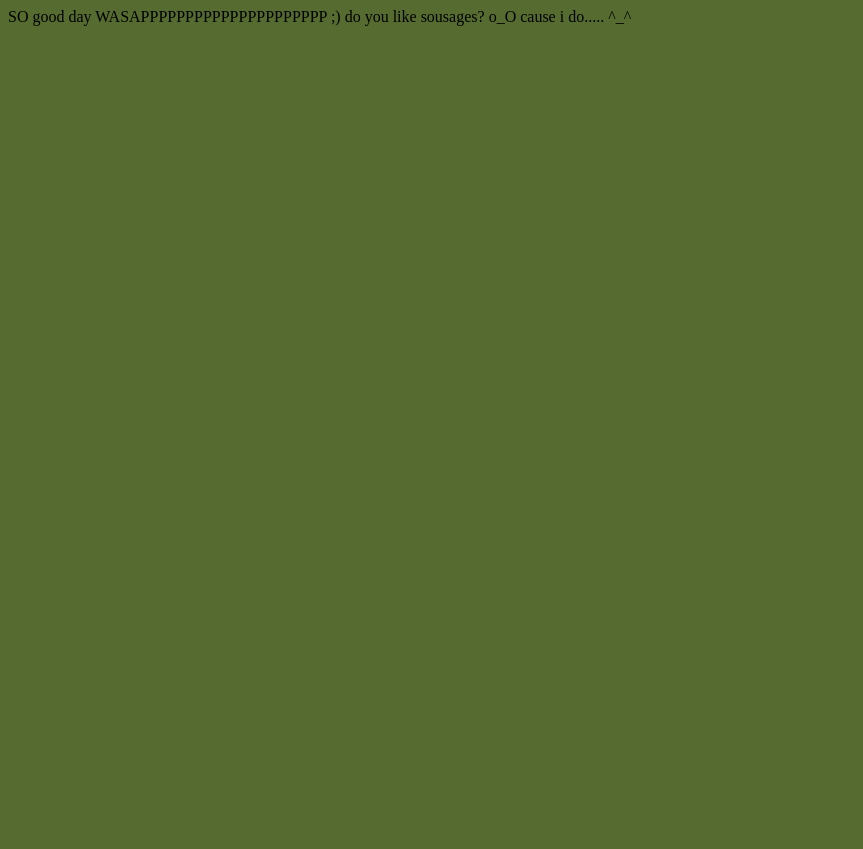
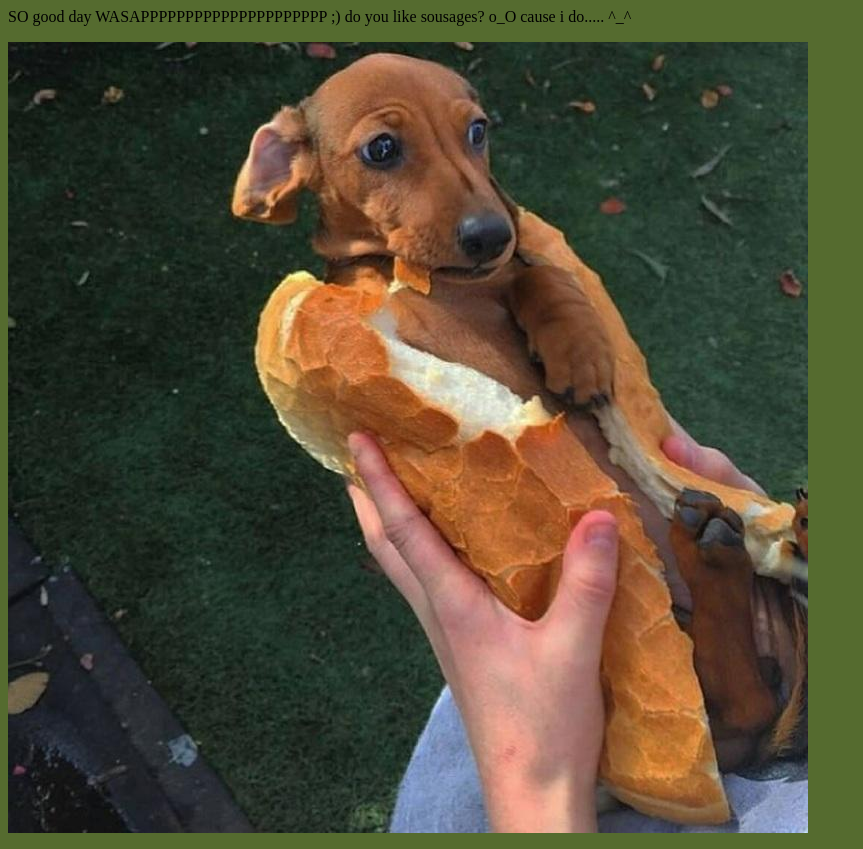
Before and after one commit to foxdemann/foxdemann.github.io, a plain HTML site: page index.html in a window 1280 px wide. Shown: the whole page, without its empty margins (0-863 px from the left). Before the commit the page ends 800 px from the top, so only its background shows below. Drawn offline with Linux system fonts and the light colour scheme.

Commit message:
Update index.html

```diff
--- a/index.html
+++ b/index.html
@@ -4,4 +4,4 @@ SO good day
 WASAPPPPPPPPPPPPPPPPPPPPP
 ;)
 do you like sousages? o_O cause i do..... ^_^
-<p img src="сабака свэг сос.jpg"> </p>
+<p> <img src="сабака свэг сос.jpg"> </p>
```
